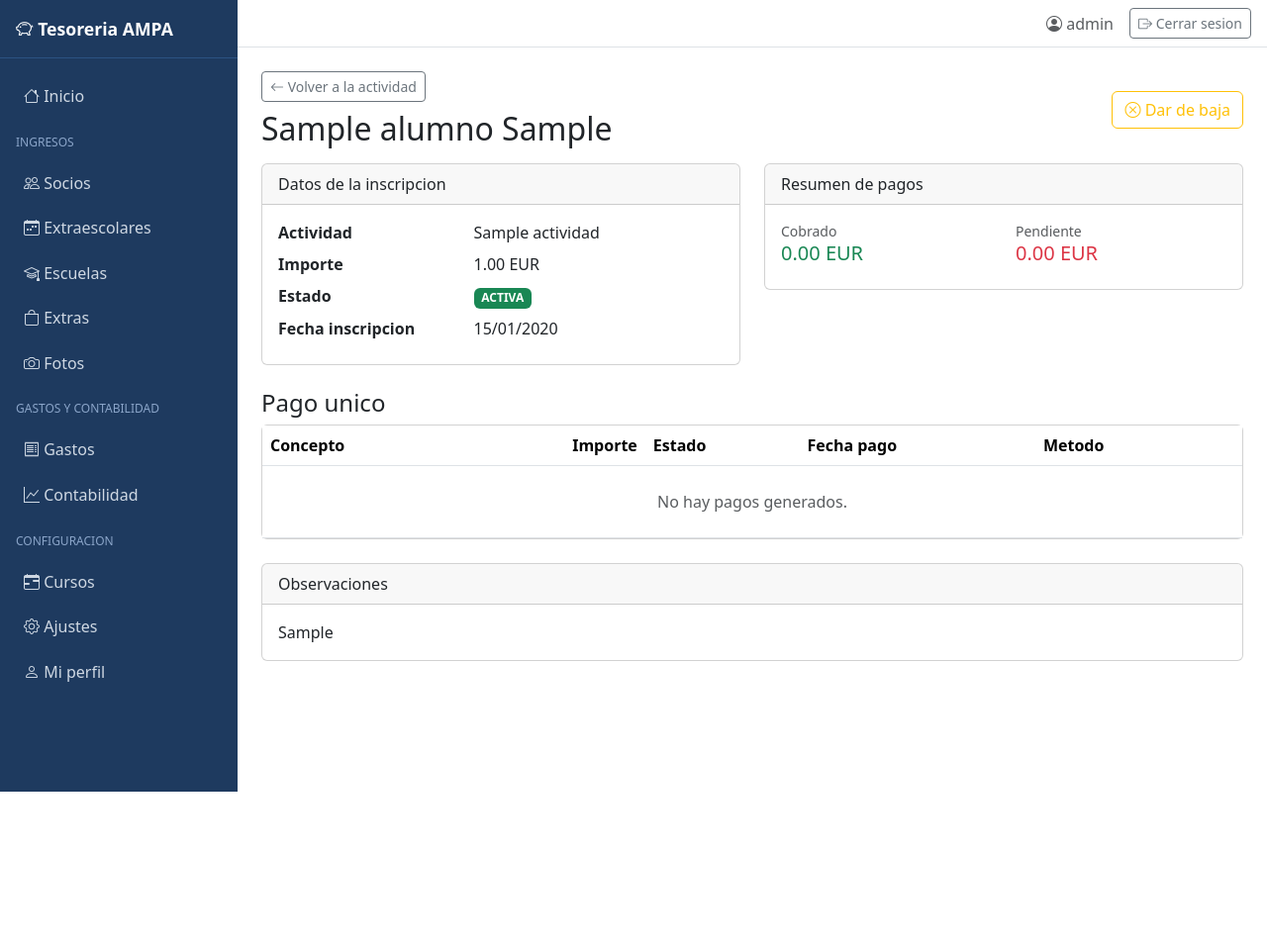
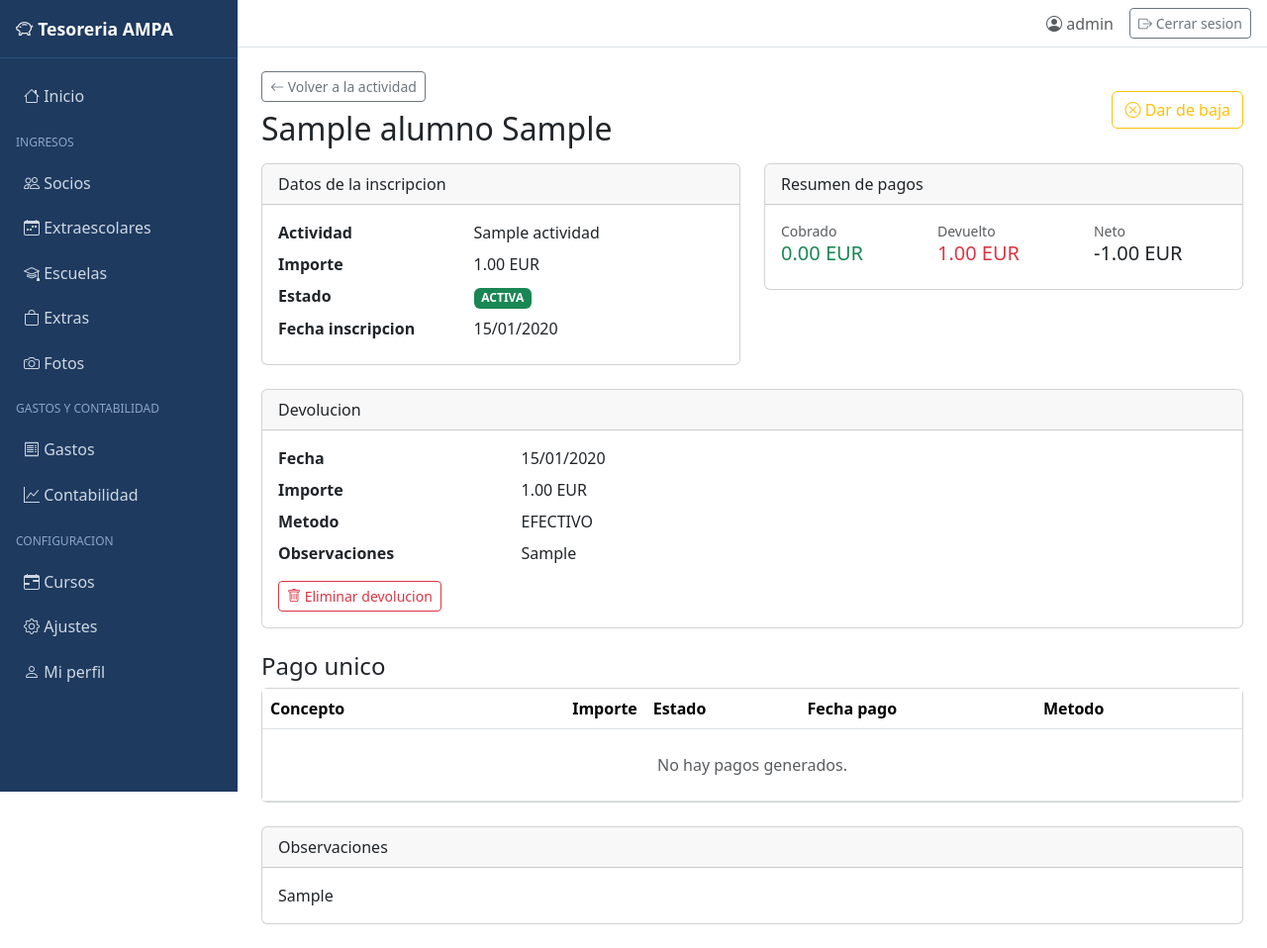
Before and after one commit to ecalar/tesoreria-ampa, a Spring Boot app: page /extras/actividades/1/inscripciones/1 in a window 1280 px wide. Shown: the whole page at 99% size. Before the commit the page ends 800 px from the top, so only its background shows below. Run offline with Spring Boot 4, Linux system fonts and the light colour scheme; a user stored in the database is signed in; tables that the repository leaves empty hold one stand-in row (values such as "Sample post"); data that the repository does not hold is empty; some of the project's set-up classes (security, data sources, template engines, error pages and the like) are left out, and stand-ins take their place; some libraries are stand-ins or nearby versions.

Commit message:
feat(extras): devoluciones en actividades extras y totales netos en el detalle

```diff
--- a/src/main/java/com/ampa/tesoreria/controller/ActividadExtraInscripcionController.java
+++ b/src/main/java/com/ampa/tesoreria/controller/ActividadExtraInscripcionController.java
@@ -14,6 +14,7 @@ import org.springframework.ui.Model;
 import org.springframework.web.bind.annotation.*;
 import org.springframework.web.servlet.mvc.support.RedirectAttributes;
 
+import java.math.BigDecimal;
 import java.time.LocalDate;
 import java.util.List;
 
@@ -155,6 +156,40 @@ public class ActividadExtraInscripcionController {
     }
 
     // ------------------------------------------------------------
+// DEVOLUCION (solo cuando esta de baja)
+// ------------------------------------------------------------
+    @PostMapping("/{id}/devolucion")
+    public String registrarDevolucion(@PathVariable Long actividadId,
+                                      @PathVariable Long id,
+                                      @RequestParam(required = false)
+                                      @DateTimeFormat(iso = DateTimeFormat.ISO.DATE) LocalDate fecha,
+                                      @RequestParam BigDecimal importe,
+                                      @RequestParam MetodoPago metodo,
+                                      @RequestParam(required = false) String observaciones,
+                                      RedirectAttributes redirectAttributes) {
+        try {
+            inscripcionService.devolverImporte(id, fecha, importe, metodo, observaciones);
+            redirectAttributes.addFlashAttribute("success", "Devolucion registrada");
+        } catch (Exception e) {
+            redirectAttributes.addFlashAttribute("error", e.getMessage());
+        }
+        return "redirect:/extras/actividades/" + actividadId + "/inscripciones/" + id;
+    }
+
+    @PostMapping("/{id}/devolucion/eliminar")
+    public String eliminarDevolucion(@PathVariable Long actividadId,
+                                     @PathVariable Long id,
+                                     RedirectAttributes redirectAttributes) {
+        try {
+            inscripcionService.eliminarDevolucion(id);
+            redirectAttributes.addFlashAttribute("success", "Devolucion eliminada");
+        } catch (Exception e) {
+            redirectAttributes.addFlashAttribute("error", e.getMessage());
+        }
+        return "redirect:/extras/actividades/" + actividadId + "/inscripciones/" + id;
+    }
+
+    // ------------------------------------------------------------
     // PAGOS
     // ------------------------------------------------------------
     @PostMapping("/{id}/pagos/{pagoId}/marcar")
--- a/src/main/resources/templates/extras/actividades/inscripcion-detalle.html
+++ b/src/main/resources/templates/extras/actividades/inscripcion-detalle.html
@@ -69,18 +69,89 @@
                 <div class="card-header">Resumen de pagos</div>
                 <div class="card-body">
                     <div class="row">
-                        <div class="col-6">
+                        <div class="col-4">
                             <small class="text-muted d-block">Cobrado</small>
                             <h5 class="text-success"
                                 th:text="${#numbers.formatDecimal(totalPagado, 1, 2)} + ' EUR'"></h5>
                         </div>
-                        <div class="col-6">
-                            <small class="text-muted d-block">Pendiente</small>
+                        <div class="col-4">
+                            <small class="text-muted d-block">Devuelto</small>
                             <h5 class="text-danger"
-                                th:text="${#numbers.formatDecimal(totalPendiente, 1, 2)} + ' EUR'"></h5>
+                                th:text="${#numbers.formatDecimal(inscripcion.devolucionInscripcion != null ? inscripcion.devolucionInscripcion.importe : 0, 1, 2)} + ' EUR'"></h5>
+                        </div>
+                        <div class="col-4">
+                            <small class="text-muted d-block">Neto</small>
+                            <h5 class="mb-0"
+                                th:text="${#numbers.formatDecimal(totalPagado - (inscripcion.devolucionInscripcion != null ? inscripcion.devolucionInscripcion.importe : 0), 1, 2)} + ' EUR'"></h5>
                         </div>
                     </div>
                 </div>
+            </div>
+        </div>
+    </div>
+
+    <!-- Devolución -->
+    <div class="card mb-4">
+        <div class="card-header">Devolucion</div>
+        <div class="card-body">
+            <div th:if="${inscripcion.devolucionInscripcion == null}">
+                <p class="text-muted small">
+                    <i class="bi bi-info-circle"></i>
+                    Solo se puede registrar una devolucion si el alumno esta dado de baja.
+                </p>
+                <form th:if="${inscripcion.estado.name() == 'BAJA'}"
+                      th:action="@{'/extras/actividades/' + ${actividad.id} + '/inscripciones/' + ${inscripcion.id} + '/devolucion'}"
+                      method="post" class="row g-2">
+                    <div class="col-md-3">
+                        <label class="form-label">Fecha</label>
+                        <input type="date" name="fecha" class="form-control form-control-sm">
+                    </div>
+                    <div class="col-md-3">
+                        <label class="form-label">Importe (EUR) *</label>
+                        <input type="number" step="0.01" name="importe"
+                               th:value="${inscripcion.importeMensualCalculado}"
+                               class="form-control form-control-sm" required>
+                    </div>
+                    <div class="col-md-3">
+                        <label class="form-label">Metodo *</label>
+                        <select name="metodo" class="form-select form-select-sm" required>
+                            <option th:each="m : ${metodosPago}" th:value="${m}" th:text="${m.name()}"></option>
+                        </select>
+                    </div>
+                    <div class="col-md-3 d-flex align-items-end">
+                        <button type="submit" class="btn btn-sm btn-danger w-100"
+                                onclick="return confirm('Registrar la devolucion?');">
+                            <i class="bi bi-arrow-return-left"></i> Registrar devolucion
+                        </button>
+                    </div>
+                    <div class="col-12">
+                        <label class="form-label">Observaciones</label>
+                        <input type="text" name="observaciones" class="form-control form-control-sm">
+                    </div>
+                </form>
+            </div>
+
+            <div th:if="${inscripcion.devolucionInscripcion != null}">
+                <dl class="row mb-0">
+                    <dt class="col-sm-3">Fecha</dt>
+                    <dd class="col-sm-9"
+                        th:text="${#temporals.format(inscripcion.devolucionInscripcion.fecha, 'dd/MM/yyyy')}"></dd>
+                    <dt class="col-sm-3">Importe</dt>
+                    <dd class="col-sm-9"
+                        th:text="${#numbers.formatDecimal(inscripcion.devolucionInscripcion.importe, 1, 2)} + ' EUR'"></dd>
+                    <dt class="col-sm-3">Metodo</dt>
+                    <dd class="col-sm-9"
+                        th:text="${inscripcion.devolucionInscripcion.metodoPago.name()}"></dd>
+                    <dt class="col-sm-3">Observaciones</dt>
+                    <dd class="col-sm-9" th:text="${inscripcion.devolucionInscripcion.observaciones}"></dd>
+                </dl>
+                <form th:action="@{'/extras/actividades/' + ${actividad.id} + '/inscripciones/' + ${inscripcion.id} + '/devolucion/eliminar'}"
+                      method="post" class="mt-2"
+                      onsubmit="return confirm('Eliminar la devolucion?');">
+                    <button type="submit" class="btn btn-sm btn-outline-danger">
+                        <i class="bi bi-trash"></i> Eliminar devolucion
+                    </button>
+                </form>
             </div>
         </div>
     </div>
```
Also changed, not shown: src/main/java/com/ampa/tesoreria/controller/ActividadExtraController.java (+11 -0 lines), src/main/java/com/ampa/tesoreria/model/DevolucionInscripcion.java (added, +39 -0 lines), src/main/java/com/ampa/tesoreria/model/Inscripcion.java (+9 -0 lines), src/main/java/com/ampa/tesoreria/repository/DevolucionInscripcionRepository.java (added, +14 -0 lines), src/main/java/com/ampa/tesoreria/service/InscripcionService.java (+39 -0 lines), src/main/resources/templates/extras/actividades/detalle.html (+15 -6 lines), 2 other files.
